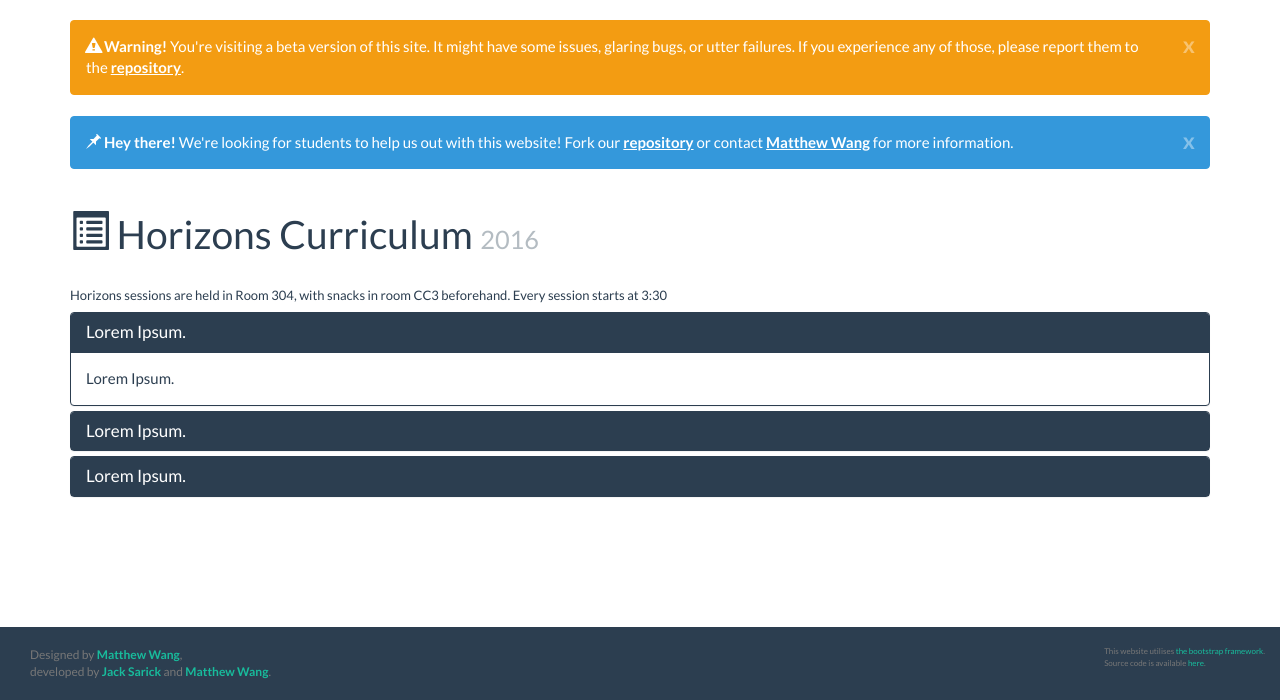
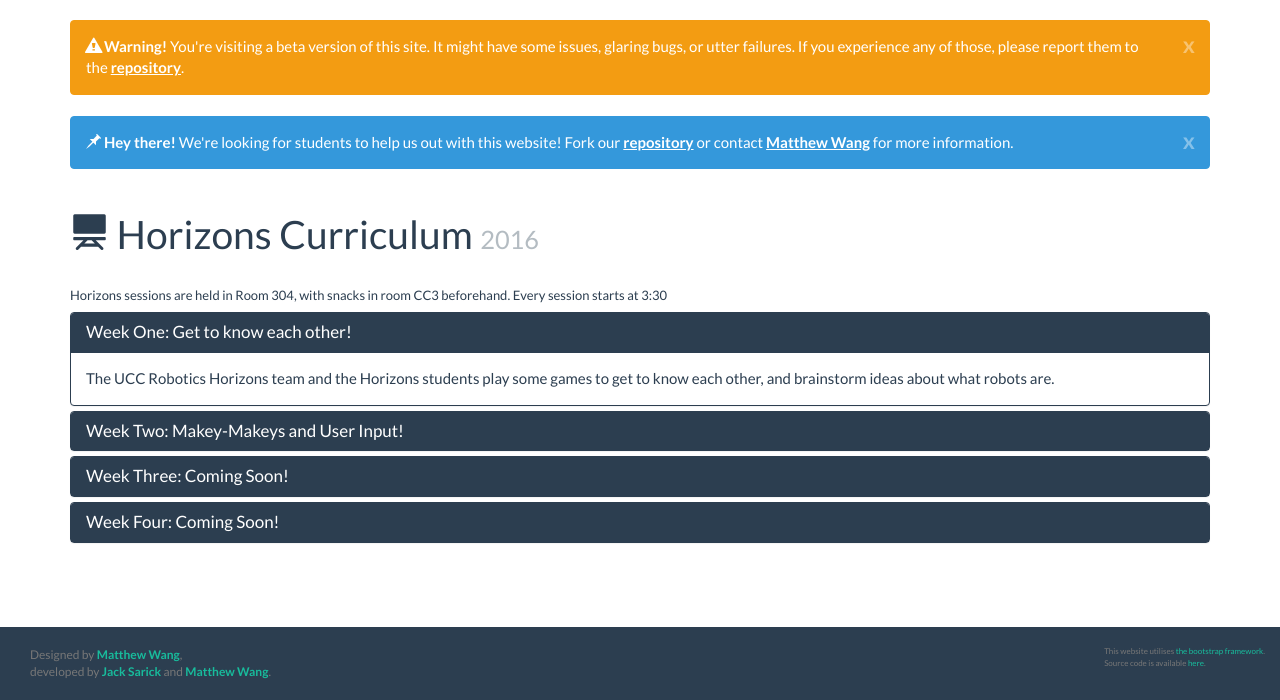
Before and after one commit to mattxwang/robotics-club-website, a PHP site: page /horizons_curriculum.php in a window 1280 px wide. Shown: the part 100-800 px from the top of the page. Run offline with PHP 8.4, Linux system fonts and the light colour scheme.

Commit message:
adds content

```diff
--- a/horizons_curriculum.php
+++ b/horizons_curriculum.php
@@ -16,7 +16,7 @@
 		<?php include_once("footer.php")  ?>
 		<div class="container">
 			<?php include_once("site_wide.php") ?>
-			<h1 class="page-header"><span class="glyphicon glyphicon-list-alt" aria-hidden="true"></span> Horizons Curriculum <small>2016</small></h1>
+			<h1 class="page-header"><span class="glyphicon glyphicon-blackboard" aria-hidden="true"></span> Horizons Curriculum <small>2016</small></h1>
 			<h6>
 				Horizons sessions are held in Room 304, with snacks in room CC3 beforehand. Every session starts at 3:30
 			</h6>
@@ -26,13 +26,13 @@
 					<div class="panel-heading" role="tab" id="headingOne">
 						<h4 class="panel-title">
 						<a role="button" data-toggle="collapse" data-parent="#accordion1" href="#collapseOne" aria-expanded="true" aria-controls="collapseOne">
-						Lorem Ipsum.
+						Week One: Get to know each other!
 						</a>
 						</h4>
 					</div>
 					<div id="collapseOne" class="panel-collapse collapse in" role="tabpanel" aria-labelledby="headingOne">
 						<div class="panel-body">
-						Lorem Ipsum.
+						The UCC Robotics Horizons team and the Horizons students play some games to get to know each other, and brainstorm ideas about what robots are.
 						</div>
 					</div>
 				</div>
@@ -40,13 +40,13 @@
 					<div class="panel-heading" role="tab" id="headingTwo">
 						<h4 class="panel-title">
 						<a class="collapsed" role="button" data-toggle="collapse" data-parent="#accordion1" href="#collapseTwo" aria-expanded="false" aria-controls="collapseTwo">
-						Lorem Ipsum.
+						Week Two: Makey-Makeys and User Input!
 						</a>
 						</h4>
 					</div>
 					<div id="collapseTwo" class="panel-collapse collapse" role="tabpanel" aria-labelledby="headingTwo">
 						<div class="panel-body">
-						Lorem Ipsum.
+						Horizons students learn how to create buttons that can control user input, such as key presses! Using Makey-Makeys, Playdoh, and <a href="http://jack.antinode.ca/asteroids">a game of Asteroids</a>, the students learn about basic electricity and input concepts.
 						</div>
 					</div>
 				</div>
@@ -54,11 +54,25 @@
 					<div class="panel-heading" role="tab" id="headingThree">
 						<h4 class="panel-title">
 						<a class="collapsed" role="button" data-toggle="collapse" data-parent="#accordion1" href="#collapseThree" aria-expanded="false" aria-controls="collapseThree">
-						Lorem Ipsum.
+						Week Three: Coming Soon!
 						</a>
 						</h4>
 					</div>
 					<div id="collapseThree" class="panel-collapse collapse" role="tabpanel" aria-labelledby="headingThree">
+						<div class="panel-body">
+						Lorem Ipsum.
+						</div>
+					</div>
+				</div>
+				<div class="panel panel-primary">
+					<div class="panel-heading" role="tab" id="headingFour">
+						<h4 class="panel-title">
+						<a class="collapsed" role="button" data-toggle="collapse" data-parent="#accordion1" href="#collapseFour" aria-expanded="false" aria-controls="collapseFour">
+						Week Four: Coming Soon!
+						</a>
+						</h4>
+					</div>
+					<div id="collapseFour" class="panel-collapse collapse" role="tabpanel" aria-labelledby="headingFour">
 						<div class="panel-body">
 						Lorem Ipsum.
 						</div>
```
